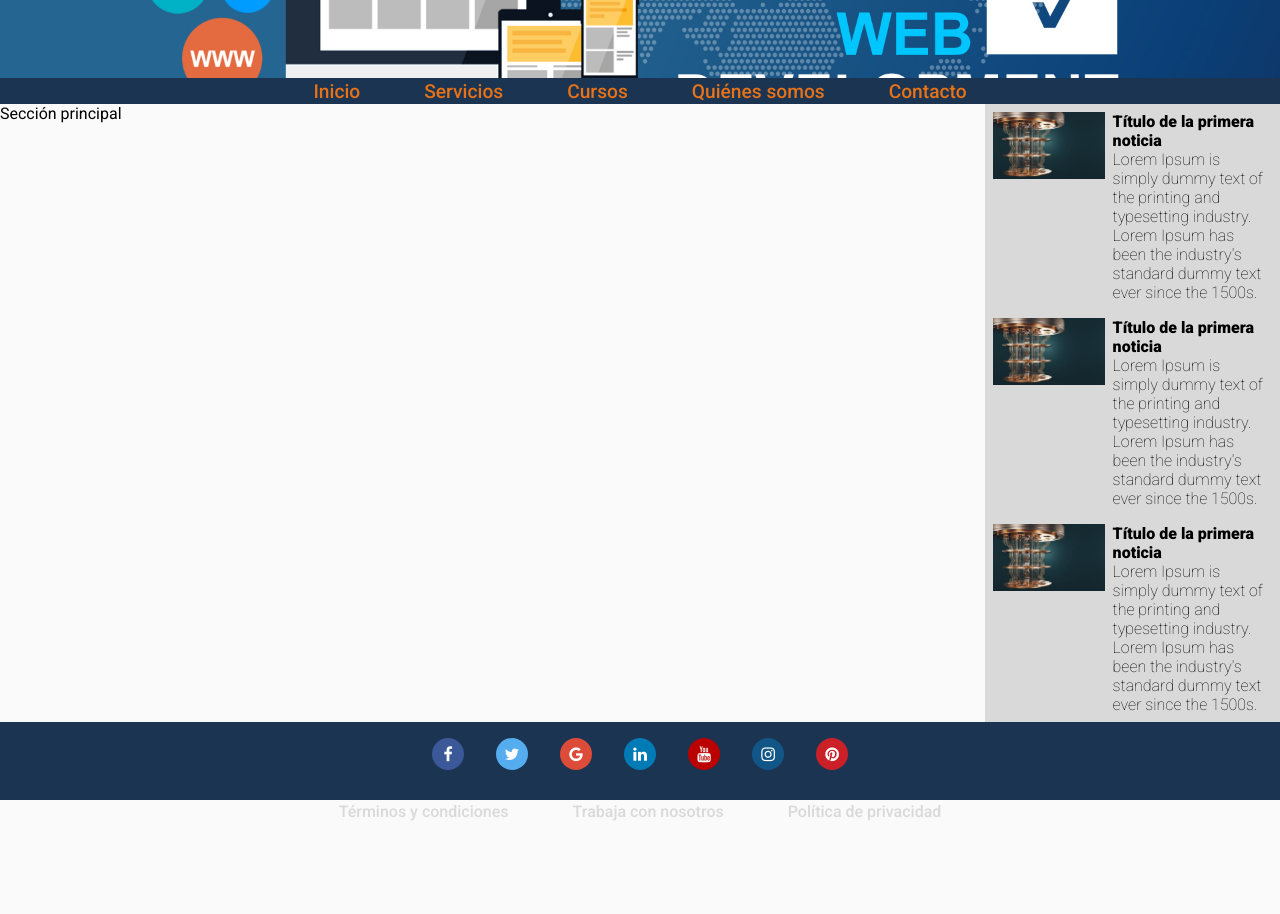
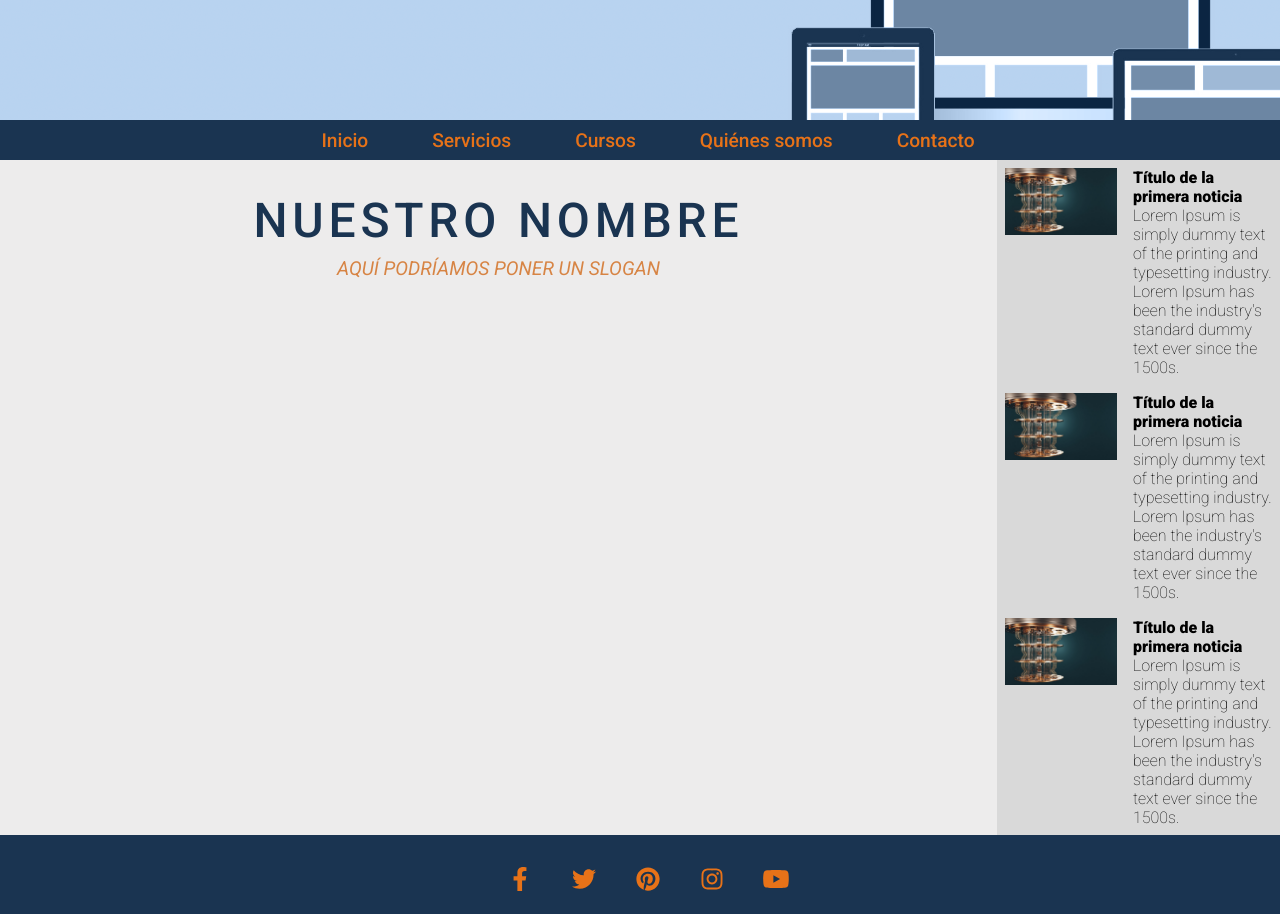
Before and after one commit to JoseAsantoss/LMactividad1, a plain HTML site: page index.html in a window 1280 px wide. Shown: the top 914 px of the page. Before the commit the page ends 876 px from the top, so only its background shows below. Drawn offline with Linux system fonts and the light colour scheme.

Commit message:
añado iconos redes sociales en el footer, ignorad el título que son pruebas

```diff
--- a/index.html
+++ b/index.html
@@ -8,7 +8,6 @@
     <link rel="stylesheet" type="text/css" href="styles/style.css">
     <link rel="preconnect" href="https://fonts.gstatic.com">
     <link href="https://fonts.googleapis.com/css2?family=Roboto:ital,wght@0,100;0,300;0,400;0,500;0,700;0,900;1,100;1,300;1,400;1,500;1,700;1,900&display=swap" rel="stylesheet">
-    <link rel="stylesheet" href="https://cdnjs.cloudflare.com/ajax/libs/font-awesome/4.7.0/css/font-awesome.min.css">
 </head>
 <body class="container">
     <header></header>
@@ -24,9 +23,13 @@
 
     <main>
         <section class="main-section">
-            Sección principal
-            <article></article>
-            <article></article>
+            <article>
+                <h1>NUESTRO NOMBRE</h1>
+                <h2>Aquí podríamos poner un slogan</h2>
+            </article>
+            <article>
+
+            </article>
             <article></article>
         </section>
         <aside>
@@ -64,13 +67,13 @@
 
     <footer>
         <section class="footer-section-1">
-            <a href="#" class="fa fa-facebook"></a>
-            <a href="#" class="fa fa-twitter"></a>
-            <a href="#" class="fa fa-google"></a>
-            <a href="#" class="fa fa-linkedin"></a>
-            <a href="#" class="fa fa-youtube"></a>
-            <a href="#" class="fa fa-instagram"></a>
-            <a href="#" class="fa fa-pinterest"></a>
+
+            <a href="#"><img src="svg/facebook-f-brands.svg" alt="icono facebook" class="icono-redes"></a>
+            <a href="#"><img src="svg/twitter-brands.svg" alt="icono twitter" class="icono-redes"></a>
+            <a href="#"><img src="svg/pinterest-brands.svg" alt="icono pinterest" class="icono-redes"></a>
+            <a href="#"><img src="svg/instagram-brands.svg" alt="icono instagram" class="icono-redes"></a>
+            <a href="#"><img src="svg/youtube-brands.svg" alt="icono youtube" class="icono-redes"></a>
+            <a href="#"></a>
         </section>
 
         <section class="footer-section-2">
--- a/styles/style.css
+++ b/styles/style.css
@@ -7,24 +7,23 @@
 body {
     font-family: 'Roboto', sans-serif;
     font-size: 16px;
-    background-color: #FAFAFA;
+    background-color: #ffffff;
+    overflow-x: hidden;
 }
 
 .container {
-    height: 100vh;
-    overflow: hidden;
+    height: 100%;
     display: grid;
-    grid-template-rows: 1.5fr .5fr 6fr 1.5fr;
+    grid-template-rows: 15vh 5vh min-content 15vh;
 }
 
 header {
-    grid-column: 1 / -1;
-    grid-row: 1 / 2;
-    background-image: url("../images/1.jpeg");
+    background-image: url("../images/web2.jpg");
+    background-color: #1A3451;
+    background-blend-mode: luminosity;
+    background-position: center;
+    background-repeat: no-repeat;
     background-size: cover;
-    background-position: center;
-    background-repeat: none;
-    color: #D9D9D9;
     font-size: 2rem;
 }
 
@@ -36,6 +35,7 @@ header {
     flex-wrap: wrap;
     justify-content: space-between;
     align-items: center;
+    padding: .5rem;
 }
 
 nav ul {
@@ -49,18 +49,11 @@ nav ul {
     overflow: hidden;
 }
 
-/*  QUITAMOS LOS BORDER
-nav li:nth-child(1) {
-    border-left: 1px solid #E77218;
-}
-*/
-
 nav a {
     text-decoration: none;
     color: #E77218;
     font-weight: 500;
     font-size: 1.2rem;
-    /* border-right: 1px solid #E77218; */
     padding: 1rem 2rem 1rem 2rem;
 }
 
@@ -68,16 +61,76 @@ nav a:hover {
     color: #FAFAFA;
 }
 
+/* Sección principal */
+
 main {
     display: grid;
     grid-template-columns: 4fr 1.2fr;
     grid-row: 3 / 4;
-    background-color: #FAFAFA;
+    background-color: #edecec;
 }
 
 .main-section {
-    grid-column: 1 / 2;
+
 }
+
+.main-section:first-child {
+    height: 20rem;
+
+}
+
+.main-section h1 {
+    color: #1A3451;
+    font-size: 3rem;
+    font-weight: 500;
+    text-align: center;
+    margin-top: 2rem;
+    letter-spacing: .3rem;
+    animation: izquierda-derecha 1s ease-out;
+}
+
+/* Animación para el h1 */
+@keyframes izquierda-derecha {
+    0% {
+        opacity: 0;
+        transform: translateX(-3rem);
+    }
+    80% {
+        transform: translateX(1rem);
+    }
+    100% {
+        opacity: 1;
+        transform: translate(0);
+    }
+}
+
+.main-section h2 {
+    color: #d78444;
+    font-size: 1.2rem;
+    font-weight: 400;
+    font-style: italic;
+    text-align: center;
+    animation: derecha-izquierda 1s ease-out;
+    text-transform: uppercase;
+    margin-top: .5rem;
+}
+
+/* Animación para el h2 */
+@keyframes derecha-izquierda {
+    0% {
+        opacity: 0;
+        transform: translateX(3rem);
+    }
+    80% {
+        transform: translateX(-1rem);
+    }
+    100% {
+        opacity: 1;
+        transform: translate(0);
+    }
+}
+
+/* Sección aside */
 
 aside {
     grid-column: 2 / 3; /* posicionamiento respecto al grid principal*/
@@ -101,14 +154,15 @@ aside.noticias {
 }
 
 .texto-noticia {
-    margin: 0 .5rem;
+    margin: 0 1rem;
     font-weight: lighter;
 }
 
 .texto-noticia h4 {
-
     font-weight: 900;
 }
+
+/* Sección footer */
 
 footer {
     grid-row: 4 / 6;
@@ -123,53 +177,16 @@ footer {
     padding: 1rem;
 }
 
-.fa {
-    padding: .5rem;
-    height: 2rem;
+.icono-redes {
     width: 2rem;
-    text-align: center;
-    text-decoration: none;
-    margin: 0 1rem;
-    border-radius: 50%;
+    height: 1.5rem;
+    margin: 1rem;
 }
 
-.fa:hover {
-    opacity: 0.7;
-}
-
-.fa-facebook {
-    background: #3B5998;
-    color: white;
-}
-
-.fa-twitter {
-    background: #55ACEE;
-    color: white;
-}
-
-.fa-google {
-    background: #dd4b39;
-    color: white;
-}
-
-.fa-linkedin {
-    background: #007bb5;
-    color: white;
-}
-
-.fa-youtube {
-    background: #bb0000;
-    color: white;
-}
-
-.fa-instagram {
-    background: #125688;
-    color: white;
-}
-
-.fa-pinterest {
-    background: #cb2027;
-    color: white;
+.icono-redes:hover {
+    cursor: pointer;
+    transform: scale(1.5);
+    transition: .3s ease-in-out;
 }
 
 .footer-section-2 {
@@ -203,5 +220,5 @@ footer {
     font-size: .8rem;
     display: flex;
     justify-content: center;
-    margin-top: 2.5rem;
+    margin-top: 2rem;
 }
```
Also changed, not shown: images/web1.png (added), images/web2.jpg (added), images/web3.png (added), svg/facebook-f-brands.svg (added), svg/instagram-brands.svg (added), svg/pinterest-brands.svg (added), svg/twitter-brands.svg (added), svg/youtube-brands.svg (added).
